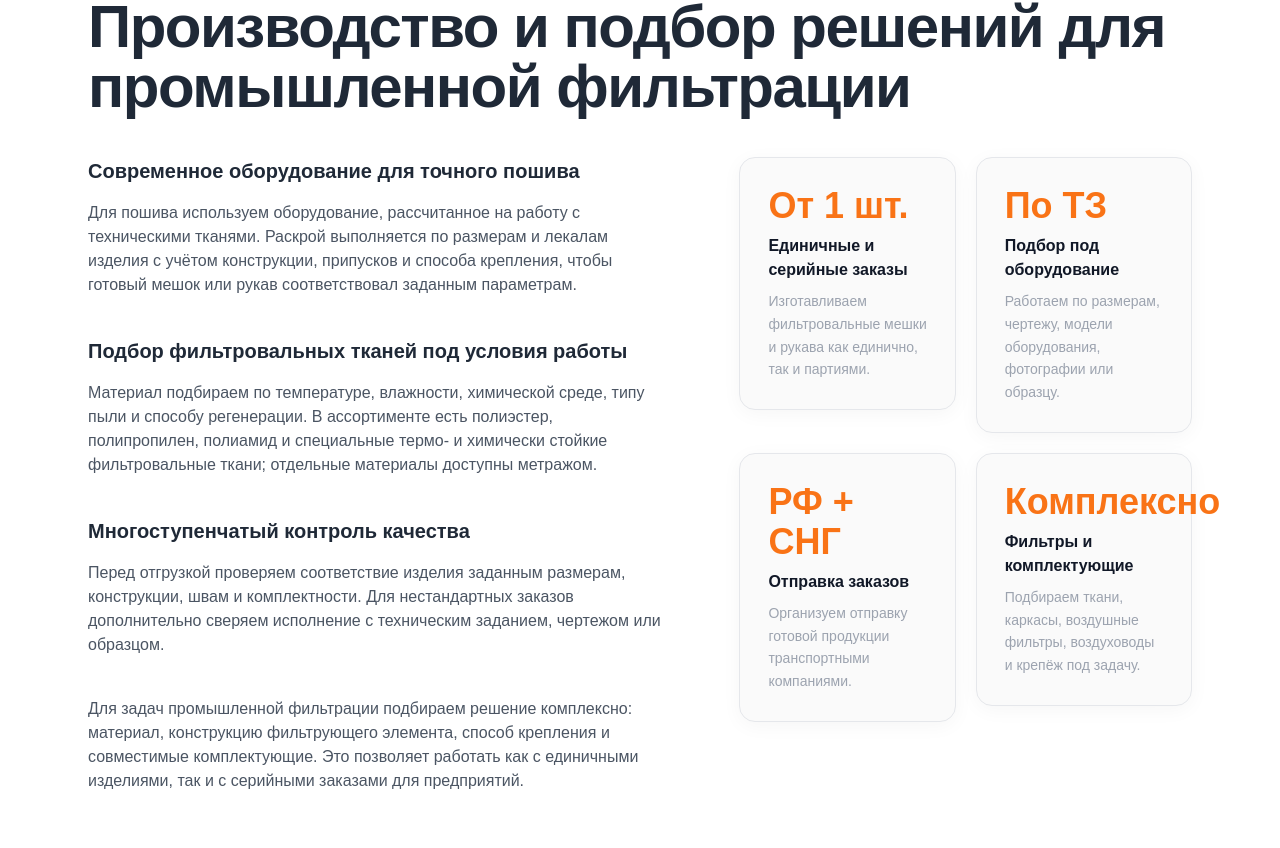
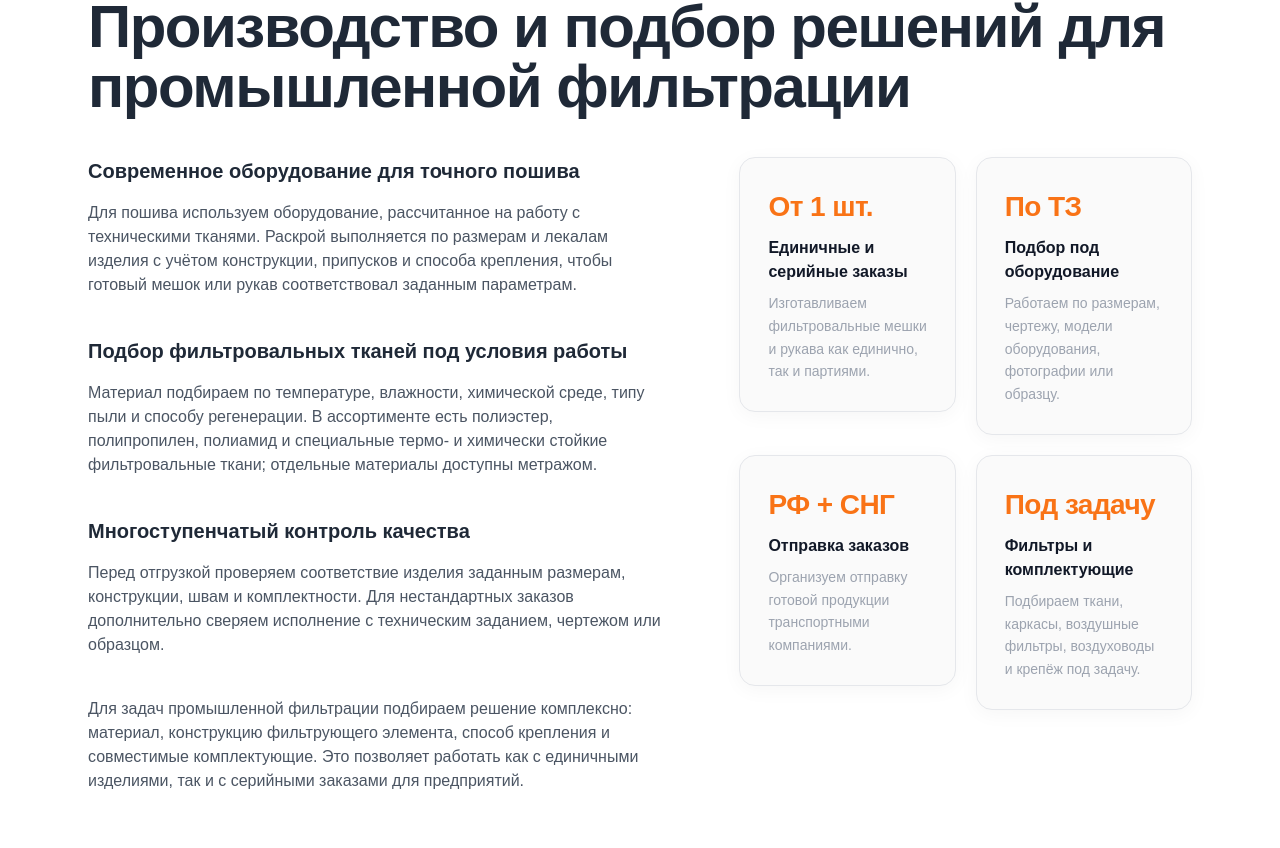
Before and after one commit to karipupkina-ux/filterflow-next, a Next.js app: page / in a window 1280 px wide. Shown: the part 3652-4500 px from the top of the page. Built offline with nearby package versions, Linux system fonts and the light colour scheme.

Commit message:
UI: refine production stat typography

```diff
--- a/app/components/feature/TechnologySection.tsx
+++ b/app/components/feature/TechnologySection.tsx
@@ -57,7 +57,7 @@ export default function TechnologySection() {
           <div className="grid gap-4 sm:grid-cols-2 sm:gap-5 items-start">
 
             <div className="rounded-2xl border border-gray-200 bg-[#FAFAFA] p-5 shadow-[0_4px_20px_rgba(0,0,0,0.04)] sm:p-7">
-              <div className="mb-2 text-3xl font-bold text-[#F97316] md:text-4xl">От 1 шт.</div>
+              <div className="mb-2 text-[24px] font-semibold tracking-[-0.02em] text-[#F97316] md:text-[28px]">От 1 шт.</div>
               <div className="mb-2 font-semibold text-[#111827]">Единичные и серийные заказы</div>
               <p className="text-sm text-gray-400 leading-relaxed">
                 Изготавливаем фильтровальные мешки и рукава как единично, так и партиями.
@@ -65,7 +65,7 @@ export default function TechnologySection() {
             </div>
 
             <div className="rounded-2xl border border-gray-200 bg-[#FAFAFA] p-5 shadow-[0_4px_20px_rgba(0,0,0,0.04)] sm:p-7">
-              <div className="mb-2 text-3xl font-bold text-[#F97316] md:text-4xl">По ТЗ</div>
+              <div className="mb-2 text-[24px] font-semibold tracking-[-0.02em] text-[#F97316] md:text-[28px]">По ТЗ</div>
               <div className="mb-2 font-semibold text-[#111827]">Подбор под оборудование</div>
               <p className="text-sm text-gray-400 leading-relaxed">
                 Работаем по размерам, чертежу, модели оборудования, фотографии или образцу.
@@ -73,7 +73,7 @@ export default function TechnologySection() {
             </div>
 
             <div className="rounded-2xl border border-gray-200 bg-[#FAFAFA] p-5 shadow-[0_4px_20px_rgba(0,0,0,0.04)] sm:p-7">
-              <div className="mb-2 text-3xl font-bold text-[#F97316] md:text-4xl">РФ + СНГ</div>
+              <div className="mb-2 text-[24px] font-semibold tracking-[-0.02em] text-[#F97316] md:text-[28px]">РФ + СНГ</div>
               <div className="mb-2 font-semibold text-[#111827]">Отправка заказов</div>
               <p className="text-sm text-gray-400 leading-relaxed">
                 Организуем отправку готовой продукции транспортными компаниями.
@@ -81,7 +81,7 @@ export default function TechnologySection() {
             </div>
 
             <div className="rounded-2xl border border-gray-200 bg-[#FAFAFA] p-5 shadow-[0_4px_20px_rgba(0,0,0,0.04)] sm:p-7">
-              <div className="mb-2 text-3xl font-bold text-[#F97316] md:text-4xl">Комплексно</div>
+              <div className="mb-2 text-[24px] font-semibold tracking-[-0.02em] text-[#F97316] md:text-[28px]">Под задачу</div>
               <div className="mb-2 font-semibold text-[#111827]">Фильтры и комплектующие</div>
               <p className="text-sm text-gray-400 leading-relaxed">
                 Подбираем ткани, каркасы, воздушные фильтры, воздуховоды и крепёж под задачу.
```
